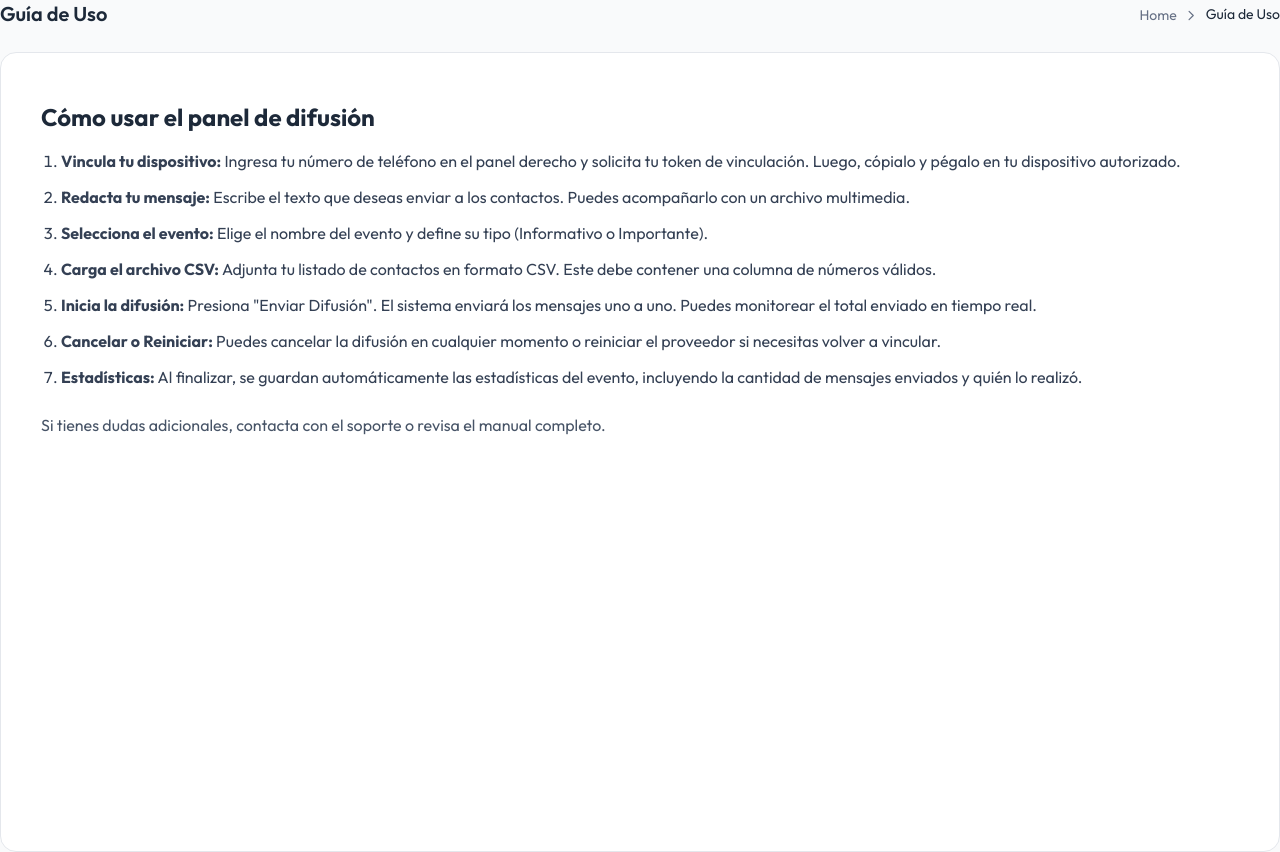
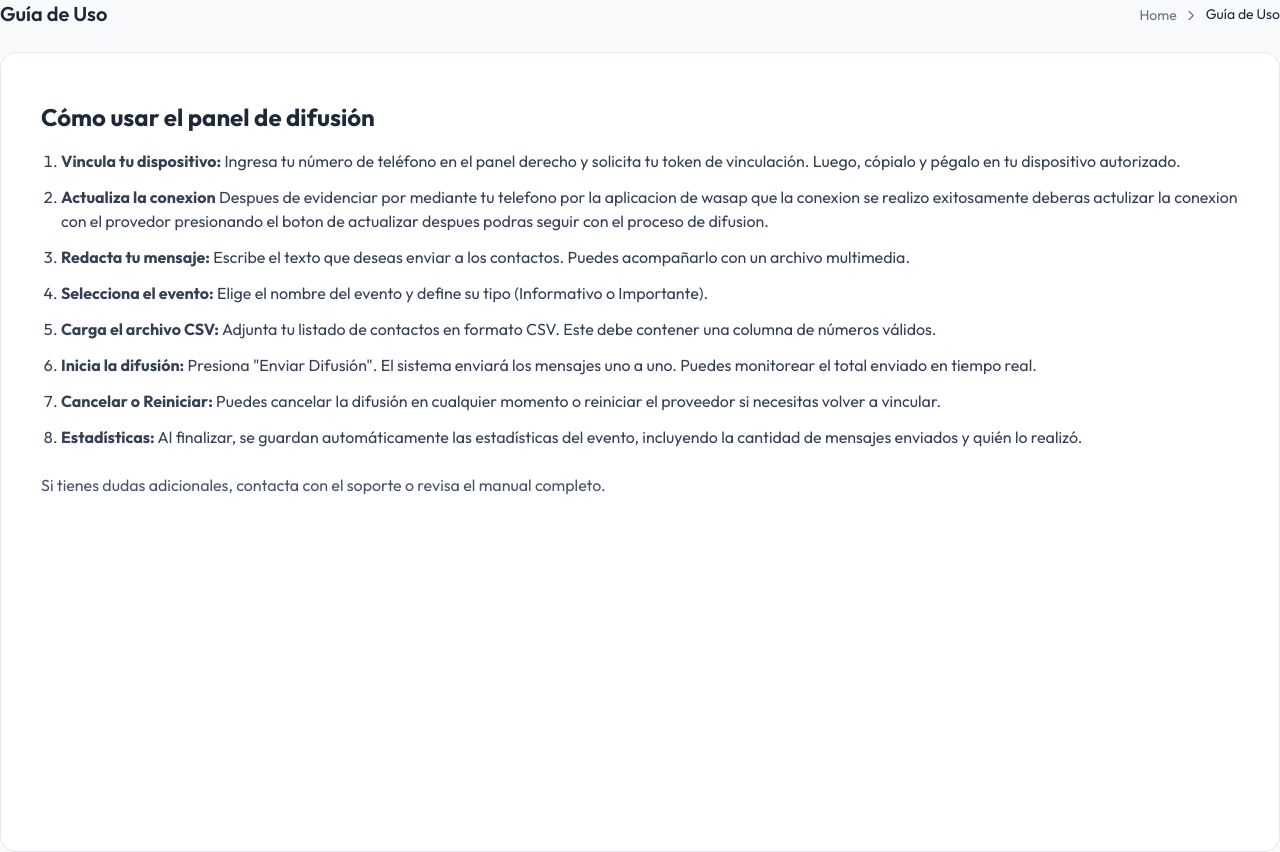
Before and after one commit to Uscategui-TI/dashboard-front, a Next.js app: page /guia-uso in a window 1280 px wide. Built offline with nearby package versions, Linux system fonts and the light colour scheme.

Commit message:
guia de uso

```diff
--- a/src/app/guia-uso/page.tsx
+++ b/src/app/guia-uso/page.tsx
@@ -14,6 +14,9 @@ export default function GuiaUsoPage() {
           <ol className="list-decimal pl-5 space-y-3 text-gray-700 dark:text-gray-300">
             <li>
               <strong>Vincula tu dispositivo:</strong> Ingresa tu número de teléfono en el panel derecho y solicita tu token de vinculación. Luego, cópialo y pégalo en tu dispositivo autorizado.
+            </li>
+            <li>
+              <strong>Actualiza la conexion</strong> Despues de evidenciar por mediante tu telefono por la aplicacion de wasap que la conexion se realizo exitosamente deberas actulizar la conexion con el provedor presionando el boton de actualizar despues podras seguir con el proceso de difusion.
             </li>
             <li>
               <strong>Redacta tu mensaje:</strong> Escribe el texto que deseas enviar a los contactos. Puedes acompañarlo con un archivo multimedia.
```
